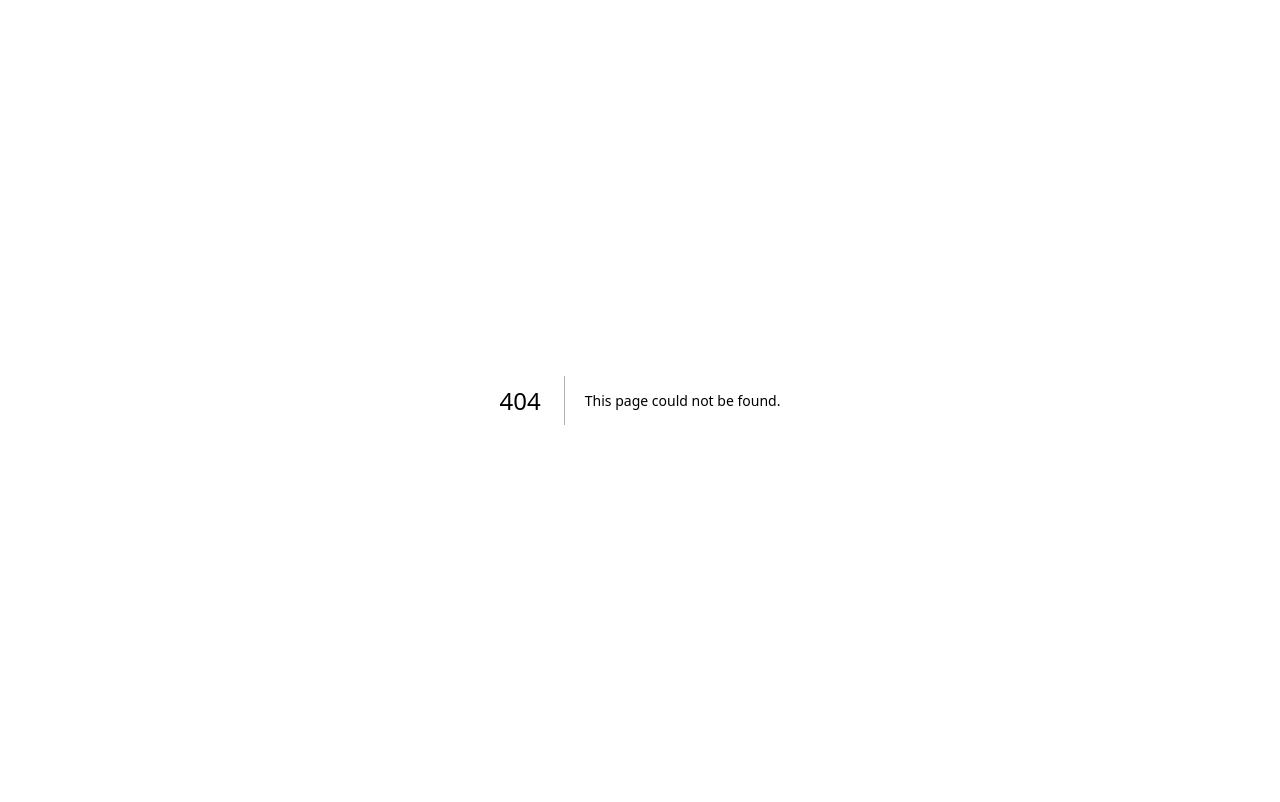
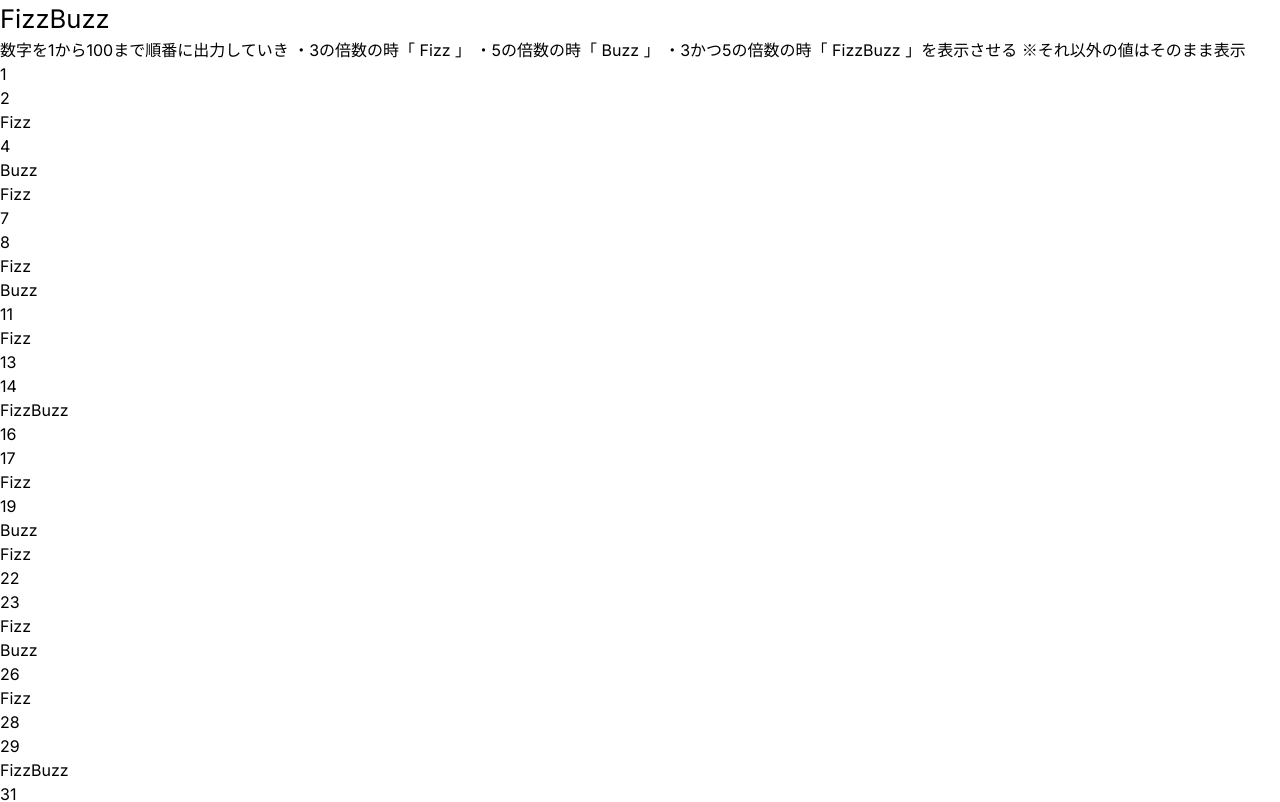
Before and after one commit to SHU0744/nextjs14-typescript-microcms-todo, a Next.js app: page /fizzbuzz in a window 1280 px wide. Before the commit this address had no page. Shown: the top 802 px of the page. Built offline with nearby package versions, Linux system fonts and the light colour scheme.

Commit message:
FizzBuzz

```diff
--- /dev/null
+++ b/src/app/fizzbuzz/page.tsx
@@ -0,0 +1,28 @@
+"use client";
+const fizzbuzz = () => {
+  const fizzBuzzList: (string | number)[] = [];
+  for (let i = 1; i <= 100; i++) {
+    let value: string = "";
+    if (i % 3 === 0) value += "Fizz";
+    if (i % 5 === 0) value += "Buzz";
+    fizzBuzzList.push(value || i);
+  }
+
+  return (
+    <div>
+      <h2 className="text-[1.6rem]">FizzBuzz</h2>
+      <p>
+        数字を1から100まで順番に出力していき ・3の倍数の時「 Fizz 」
+        ・5の倍数の時「 Buzz 」 ・3かつ5の倍数の時「 FizzBuzz 」を表示させる
+        ※それ以外の値はそのまま表示
+      </p>
+      <ul>
+        {fizzBuzzList.map((item, index) => (
+          <li key={index}>{item}</li>
+        ))}
+      </ul>
+    </div>
+  );
+};
+
+export default fizzbuzz;
```
